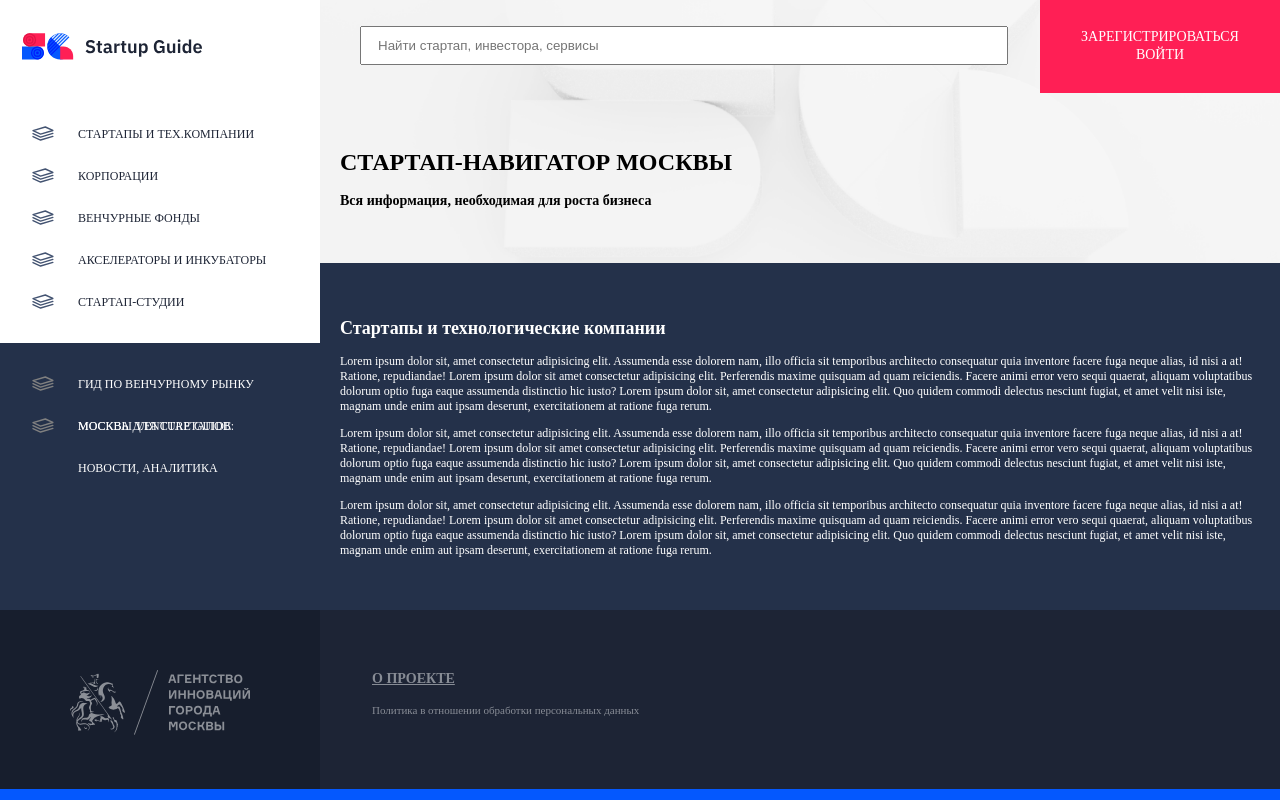
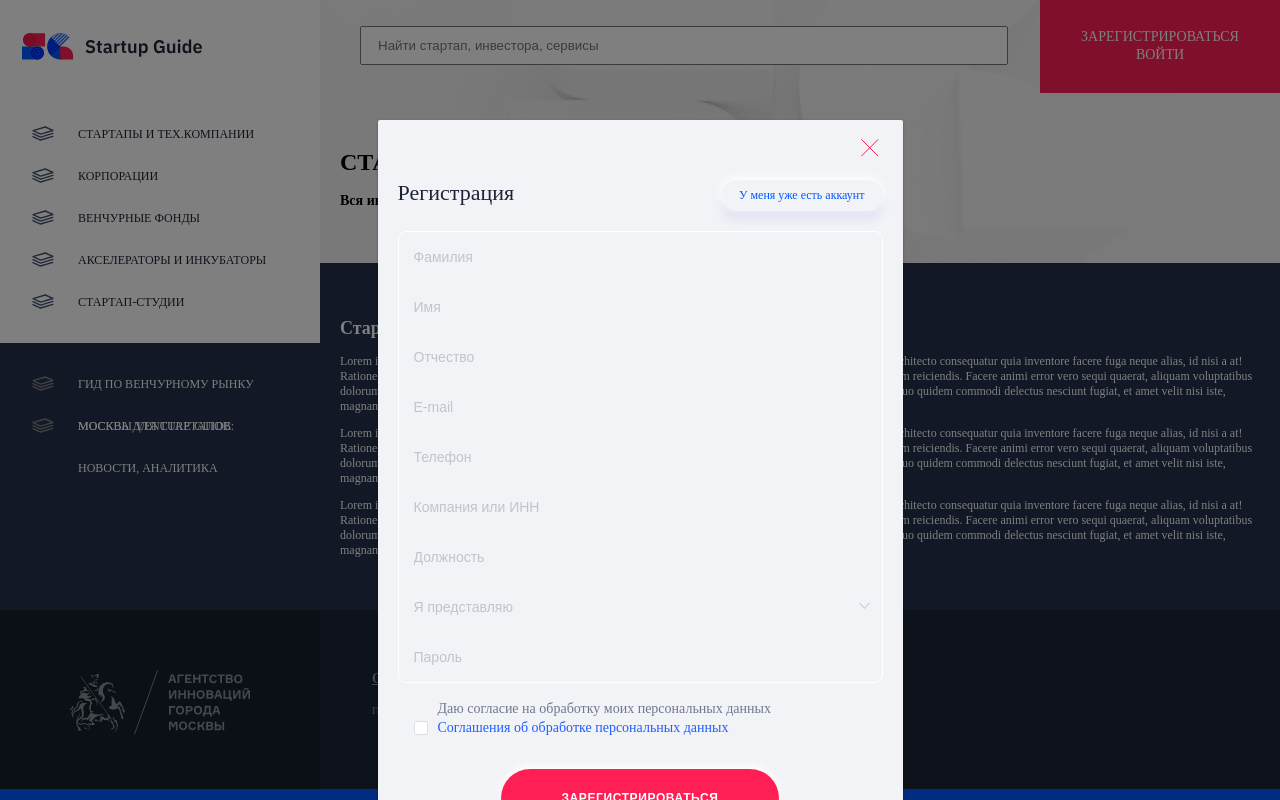
Before and after one commit to paveltigiev/startupguide, a Vue app: page / in a window 1280 px wide. Both pictures are taken after a click on the link "ЗАРЕГИСТРИРОВАТЬСЯ". Built offline with nearby package versions, Linux system fonts and the light colour scheme.

Commit message:
add reg and login form

```diff
--- a/src/App.vue
+++ b/src/App.vue
@@ -29,8 +29,7 @@
               <input type="search" class="search-bar" placeholder="Найти стартап, инвестора, сервисы">
             </el-col>
             <el-col :span="6" class="login-box">
-              <a href="#">Зарегистрироваться</a>
-              <a href="#">войти</a>
+              <Regform></Regform>
             </el-col>
           </el-row>
         </header>
@@ -58,12 +57,20 @@
   </div>
 </template>
 
-
-
 <script>
 // import router from '@/router'
+const Regform = () => import('@/components/Regform')
 export default {
-  name: 'App'
+  name: 'App',
+  components: {
+    Regform
+  },
+  data() {
+    return {
+    }
+  },
+  methods: {
+  }
 }
 </script>
 
@@ -100,7 +107,7 @@ export default {
       height: 93px;
       text-align: center;
       padding-top: 28px;
-      a {
+      a.dialogbtn {
         display: block;
         text-transform: uppercase;
         color: #fff;
--- /dev/null
+++ b/src/components/Regform.vue
@@ -0,0 +1,227 @@
+<template>
+  <div class="regform">
+    <a href="#" @click="regDialogVisible = true" class="dialogbtn">Зарегистрироваться</a>
+    <a href="#" @click="loginDialogVisible = true"  class="dialogbtn">войти</a>
+
+    <el-dialog :visible="regDialogVisible">
+      <div class="form-header">
+        <div class="loginBtn" @click="loginDialogVisible = true, regDialogVisible = false">У меня уже есть аккаунт</div>
+        <button class="close-btn" type="button" @click="regDialogVisible = false">
+          <img src="/img/close-btn.svg" alt="">
+        </button>
+        <div class="title">Регистрация</div>
+      </div>
+      <el-form :model="form">
+        <el-form-item>
+          <el-input v-model="form.name" placeholder="Фамилия"></el-input>
+        </el-form-item>
+        <el-form-item>
+          <el-input v-model="form.name" placeholder="Имя"></el-input>
+        </el-form-item>
+        <el-form-item>
+          <el-input v-model="form.name" placeholder="Отчество"></el-input>
+        </el-form-item>
+        <el-form-item>
+          <el-input v-model="form.name" placeholder="E-mail"></el-input>
+        </el-form-item>
+        <el-form-item>
+          <el-input v-model="form.name" placeholder="Телефон"></el-input>
+        </el-form-item>
+        <el-form-item label="" label-width="200">
+          <el-input v-model="form.name" placeholder="Компания или ИНН"></el-input>
+        </el-form-item>
+        <el-form-item>
+          <el-input v-model="form.name" placeholder="Должность"></el-input>
+        </el-form-item>
+        <el-form-item>
+          <el-select v-model="form.name" placeholder="Я представляю">
+            <el-option
+              v-for="item in options"
+              :key="item.value"
+              :label="item.value"
+              :value="item.value">
+            </el-option>
+          </el-select>
+        </el-form-item>
+        <el-form-item>
+          <el-input v-model="form.name" type="password" placeholder="Пароль"></el-input>
+        </el-form-item>
+      </el-form>
+      <div class="agreement">
+        <el-checkbox class="checkAgreement">
+          Даю согласие на обработку моих персональных данных<br>
+          <a href="/files/innoagency_soglashenie_pd.pdf" target="_blank">Соглашения об обработке персональных данных</a>
+        </el-checkbox>
+      </div>
+      <div class="dialog-footer">
+          <el-button type="primary" @click="dialogVisible = false" class="sendBtn">Зарегистрироваться</el-button>
+      </div>
+    </el-dialog>
+    <el-dialog :visible="loginDialogVisible">
+      <div class="form-header">
+        <div class="loginBtn" @click="regDialogVisible = true, loginDialogVisible = false">Зарегистрироваться</div>
+        <button class="close-btn" type="button" @click="loginDialogVisible = false">
+          <img src="/img/close-btn.svg" alt="">
+        </button>
+        <div class="title">Войти</div>
+      </div>
+      <el-form :model="form">
+        <el-form-item>
+          <el-input v-model="form.email" placeholder="Email"></el-input>
+        </el-form-item>
+        <el-form-item>
+          <el-input v-model="form.name" type="password" placeholder="Пароль"></el-input>
+        </el-form-item>
+      </el-form>
+      <div class="agreement">
+        <el-checkbox class="checkAgreement">
+          Запомнить меня
+        </el-checkbox>
+      </div>
+      <div class="dialog-footer">
+        <el-button type="primary" @click="loginDialogVisible = false" class="sendBtn">Войти</el-button>
+      </div>
+    </el-dialog>
+  </div>
+</template>
+
+<script>
+export default {
+  name: 'App',
+  data() {
+    return {
+      regDialogVisible: false,
+      loginDialogVisible: false,
+      form: {
+        name: ''
+      },
+      options: [
+        {
+          value: 'Стартап'
+        },
+        {
+          value: 'Объект инновационной инфраструктуры'
+        },
+        {
+          value: 'Инвестор'
+        },
+        {
+          value: 'Корпорация'
+        },
+        {
+          value: 'Органы власти'
+        },
+        {
+          value: 'Друго'
+        }
+      ]
+    }
+  },
+  methods: {
+  }
+}
+</script>
+
+<style lang="scss">
+  .regform {
+
+    .el-dialog {
+      width: 525px;
+      background: #F2F3F6;
+    }
+
+    .el-dialog__headerbtn .el-dialog__close {
+      display: none;
+    }
+
+    .form-header {
+      margin-bottom: 25px;
+      text-align: left;
+      .title {
+        font-weight: 500;
+        font-size: 22px;
+        line-height: 26px;
+        color: #1D2435;
+        margin-right: 110px;
+      }
+      .loginBtn {
+        float: right;
+        background: #F2F3F6;
+        box-shadow: 0px -3px 10px #ffffff, 0px 10px 10px #e1e4f4;
+        border-radius: 47px;
+        font-weight: 500;
+        font-size: 12px;
+        border: none;
+        padding: 8px 18px;
+        color: #0459FF;
+        cursor: pointer;
+      }
+      .close-btn {
+        position: absolute;
+        right: 10px;
+        top: 10px;
+        background: transparent;
+        border: 0;
+        cursor: pointer;
+      }
+    }
+
+    .el-form {
+      border: 1px solid #fff;
+      border-radius: 8px;
+      .el-form-item {
+        margin-bottom: 0;
+        .el-input__inner {
+          border-radius: 0;
+          background: transparent;
+          border-bottom: 1px solid #fff;
+          border: 0;
+          height: 50px;
+        }
+        .el-select {
+          width: 100%;
+        }
+      }
+    }
+    .agreement {
+      margin: 1rem !important;
+      text-align: left;
+      .checkAgreement {
+        font-weight: normal;
+        font-size: 12px;
+        line-height: 16px;
+        color: #6D798F;
+        text-align: left;
+        a {
+          color: #1F5EFF;
+          text-decoration: none;
+          background-color: transparent;
+        }
+      }
+    }
+    .el-dialog__footer {
+      text-align: center !important;
+    }
+    .sendBtn {
+      margin: 1rem;
+      font-weight: bold;
+      font-size: 12px;
+      line-height: 16px;
+      display: inline-flex;
+      align-items: center;
+      text-align: center;
+      letter-spacing: 0.05em;
+      text-transform: uppercase;
+      color: #FFFFFF;
+      background-color: #FF1F55;
+      box-shadow: 0px -3px 10px #ffffff, 0px 10px 10px #e1e4f4;
+      border-radius: 149px;
+      border: none;
+      padding: 21px 60px;
+      outline: none;
+      transition: all 0.3s;
+      min-width: 260px;
+      justify-content: center;
+    }
+  }
+</style>
```
Also changed, not shown: public/close-btn.svg (added), public/img/close-btn.svg (added).
